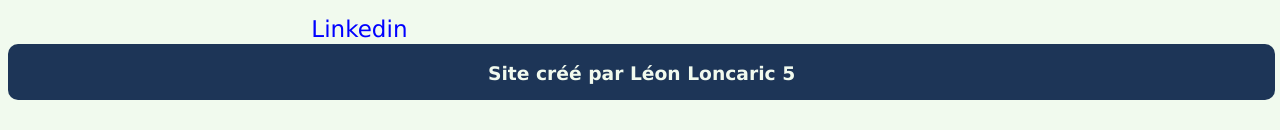
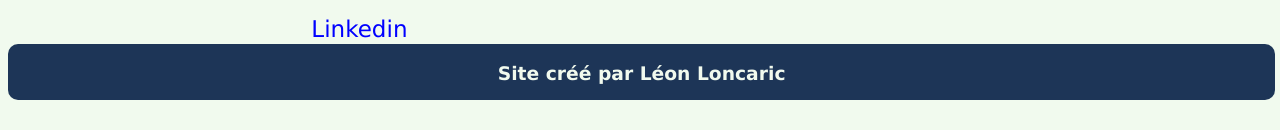
Before and after one commit to LoLeon/LoLeon.github.io, a plain HTML site: page index.html in a window 1280 px wide. Shown: the part 1000-1130 px from the top of the page. Drawn offline with Linux system fonts and the light colour scheme.

Commit message:
Update index.html

```diff
--- a/index.html
+++ b/index.html
@@ -39,7 +39,7 @@
             <p class='Par'><a class="Link" href="https://www.linkedin.com/in/l%C3%A9on-loncaric-487617201/" title="Profl Linkedin" target="_blank">Linkedin</a></p>
         </section>
         <footer>
-            <h3 id="f2">Site créé par Léon Loncaric 5</h3>
+            <h3 id="f2">Site créé par Léon Loncaric </h3>
         </footer>
     </div>
     <div class="button">
```
